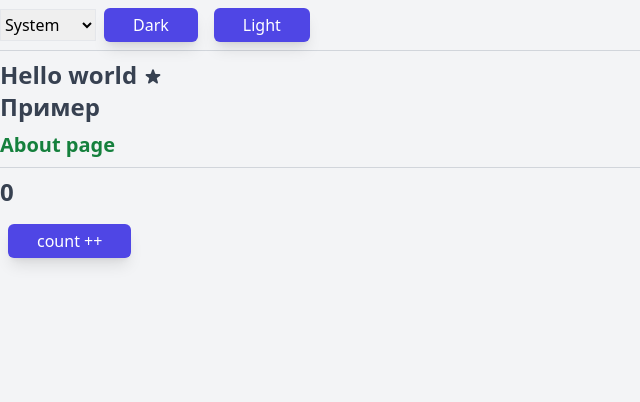
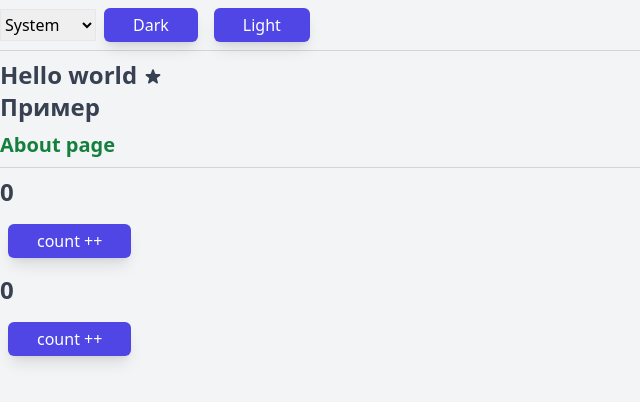
Before and after one commit to bot08/nuxt3-example-app, a Nuxt app: page / in a window 1280 px wide. Shown: the top 402 px of the page, without its empty margins (0-640 px from the left). Built offline with nearby package versions, Linux system fonts and the light colour scheme; a web font is replaced by a local one.

Commit message:
useState example

```diff
--- a/app.vue
+++ b/app.vue
@@ -6,6 +6,8 @@
 
 
 <script setup>
+// const color = ref(useColorMode().value);
+
 useHead({
   htmlAttrs: {
     lang: 'en'
@@ -14,7 +16,7 @@ useHead({
     class: 'min-h-screen bg-gray-100 dark:bg-gray-800 transition-colors'
   },
   // meta: [
-  //   { name: 'theme-color', content: '#fff' }
+  //   { name: 'theme-color', content: (useColorMode().value == 'light' ? 'light' : 'dark') }
   // ],
   link: [
     { rel: 'icon', type: 'image/x-icon', href: '/favicon.ico' }
--- a/components/LoadImage.vue
+++ b/components/LoadImage.vue
@@ -25,6 +25,9 @@ export default {
     }
   },
   created() {
+    //console.log(this.$route);
+    //console.log(this.$router);
+    // TODO: distinguish between first page load and router
     if(process.client){
         const imageElement = this.getImgElementFromImageSlot()
         if (imageElement == null) {
@@ -61,7 +64,7 @@ export default {
   watch: {
     src(value) {
       this.status = value ? Status.LOADING : Status.PENDING
-    },
+    }
   },
   methods: {
     createLoader() {
--- a/pages/about.vue
+++ b/pages/about.vue
@@ -34,7 +34,4 @@ useHead({
     { name: 'description', content: 'about page' }
   ]
 })
-definePageMeta({
-  keepalive: true
-})
 </script>
--- a/pages/index.vue
+++ b/pages/index.vue
@@ -8,10 +8,16 @@
             About page
         </NuxtLink>
         <hr class="my-2 border-gray-300 dark:border-gray-500">
+        <!-- ref -->
         <h1 class="text-2xl font-bold text-gray-700 dark:text-gray-200 my-2">
             {{ count }}
         </h1>
         <button @click="count++" class="items-center m-2 text-center px-7 py-1 shadow-lg text-base font-medium text-white transition ease-in-out bg-indigo-600 border border-transparent rounded-md hover:bg-indigo-500 dark:hover:bg-indigo-700 focus:outline-none">count ++</button>
+        <!-- useState -->
+        <h1 class="text-2xl font-bold text-gray-700 dark:text-gray-200 my-2">
+            {{ counter }}
+        </h1>
+        <button @click="counter++" class="items-center m-2 text-center px-7 py-1 shadow-lg text-base font-medium text-white transition ease-in-out bg-indigo-600 border border-transparent rounded-md hover:bg-indigo-500 dark:hover:bg-indigo-700 focus:outline-none">count ++</button>
     </div>
 </template>
 
@@ -25,10 +31,8 @@ useHead({
     { name: 'description', content: 'index page' }
   ]
 })
-definePageMeta({
-  keepalive: true
-})
 
 const count = ref(0)
+const counter = useState('counter', () => 0)
 
 </script>
```
